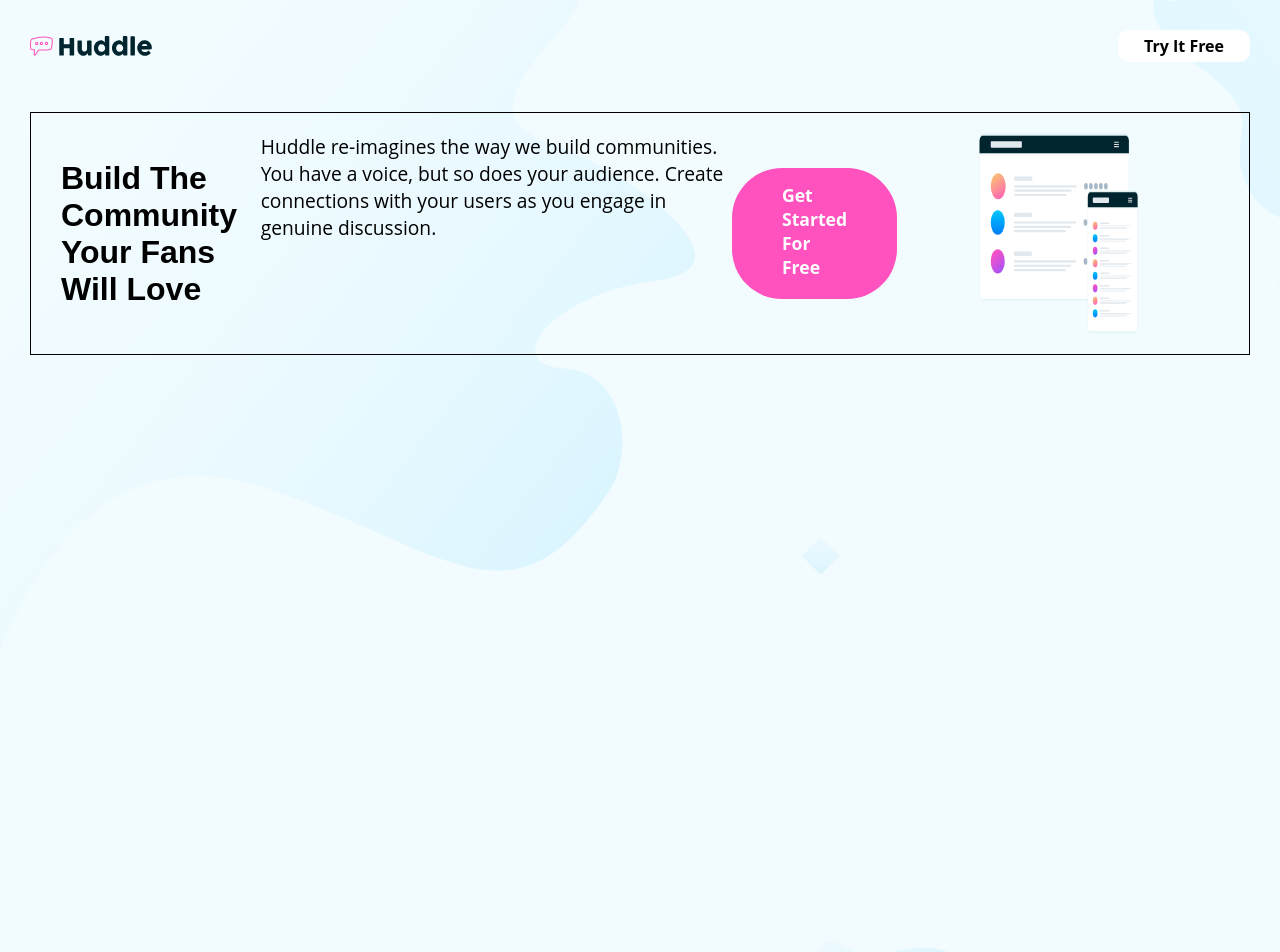
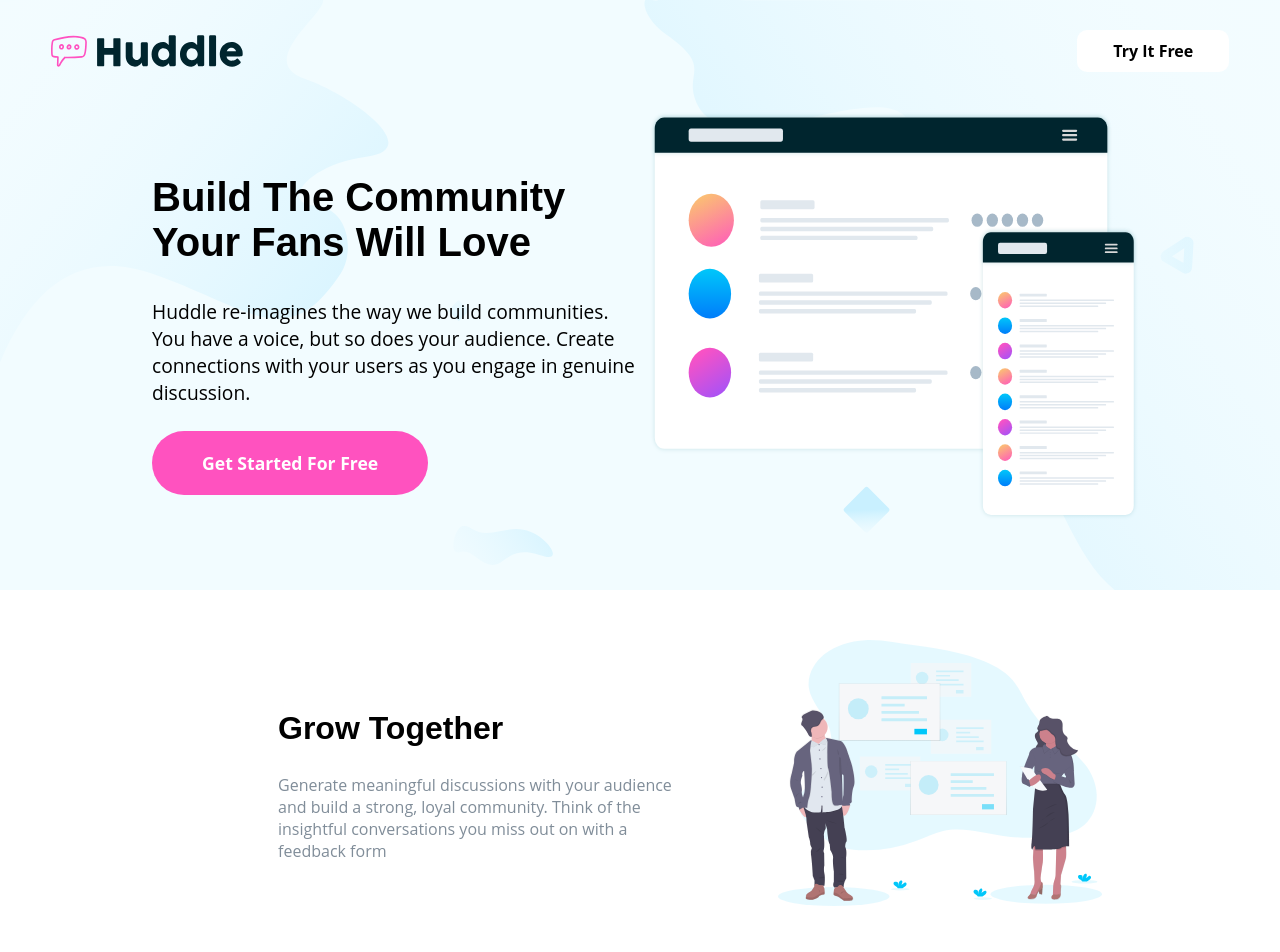
Before and after one commit to EunilCarl/HuddleWeb, a plain HTML site: page index.html in a window 1280 px wide. Shown: the top 952 px of the page. Drawn offline with Linux system fonts and the light colour scheme.

Commit message:
Add files via upload

```diff
--- a/index.html
+++ b/index.html
@@ -21,16 +21,15 @@
         <div class="main-heads">
             <div class="headsec">
                 <h2>Build The Community Your Fans Will Love</h2>
-             <p>Huddle re-imagines the way we build communities. You have a voice, but so does your audience.
-                Create connections with your users as you engage in genuine discussion. </p>
+                <p>Huddle re-imagines the way we build communities. You have a voice, but so does your audience.
+                    Create connections with your users as you engage in genuine discussion. </p>
                 <div class="headbutt">
                     <a href="#">Get Started For Free</a>
                 </div>
-                <div class="headimg">
-                    <img src="illustration-mockups.svg" alt="">
-                </div>
             </div>
-
+            <div class="headimg">
+                <img src="illustration-mockups.svg" alt="">
+            </div>
 
         </div>
 
--- a/style.css
+++ b/style.css
@@ -132,7 +132,7 @@
   display: flex;
   justify-content: center;
  background-color: white;
- padding: 5px 10px;
+ padding: 10px 20px;
  width: 7em;
  font-size: 11px;
  border-radius: 10px;
@@ -231,6 +231,7 @@
       }
       header img{
         width: 80%;
+
       }
       .secp:nth-child(even){
       display: flex;
@@ -268,28 +269,82 @@
 
     }
     .main-heads{
-       height: 1000px;
+      display: flex;
+      margin: 40px 0;
+      justify-content: center;
     }
     .headsec {
-      flex-direction: initial;
-     text-align: left;
-     border: 1px solid;
-
-    flex-direction: row;
+    text-align: initial;
+    width: 40%;
+    flex-direction: column;
+    margin: 0;
+    padding: 0px 10px;
+    padding-top: 30px;
 
     }
-    .headsec img{
+
+    .headbutt{
+      display: initial;
+      padding: 10px 0;
+    }
+    .headbutt a{
+      padding: 20px 50px;
+    }
+    .headsec h2{
+      font-size: 40px;
+      max-width: 500px;
+    }
+
+    .headsec p{
+      margin: 0px;
+      max-width: 500px;
+
+    }
+    .headimg{
+      justify-content: initial;
+      width: 40%;
 
     }
     .headimg img{
-      width: 50%;
+      width: 100%;
     }
+
     #logo{
-      width: 10%;
+      max-width: 12em;
+
     }
     #footlogo{
       width: 20%;
     }
+    header{
 
+    }
+    .head{
+      justify-content: space-around;
+      gap: 65%;
+    }
+    .secp {
+      padding: 50px 100px;
+      margin: 0px;
+      justify-content: center;
+    }
+   .insidesec{
+    align-self: center;
+    padding: 0px 100px;
+   }
+    .secp img{
+       width: 30%;
+    }
+    .secp p{
+      max-width: 400px;
+    }
 
+    @media screen and (min-width: 1366px) {
+      .head{
+        gap: 75%;
+      }
+    }
+      .headsec{
+
+      }
   }
```
